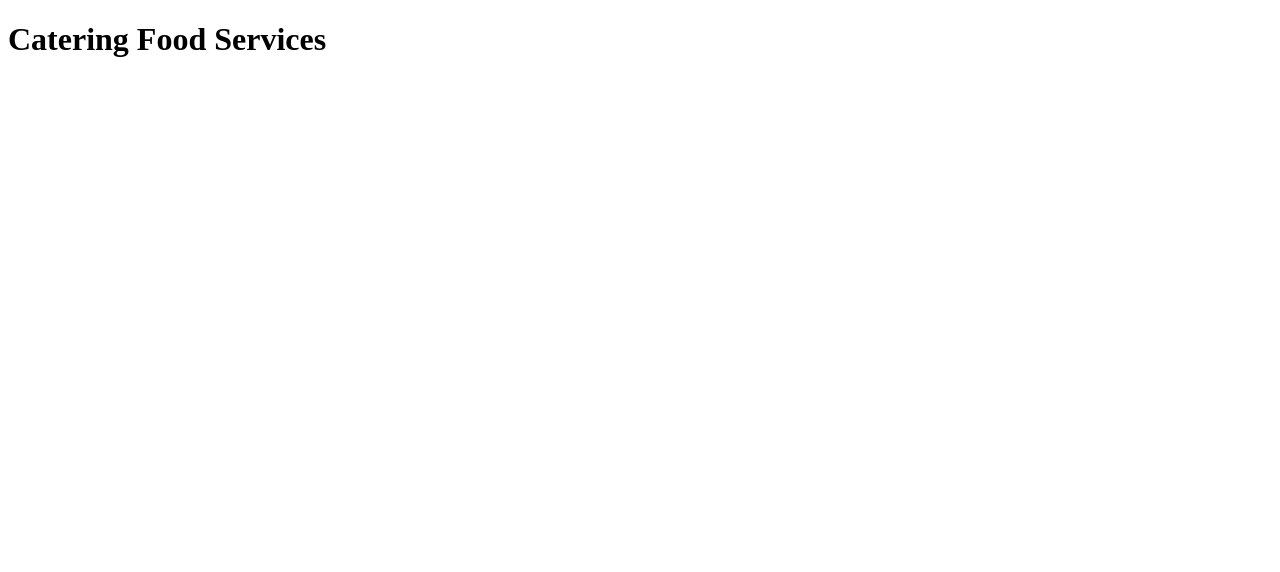
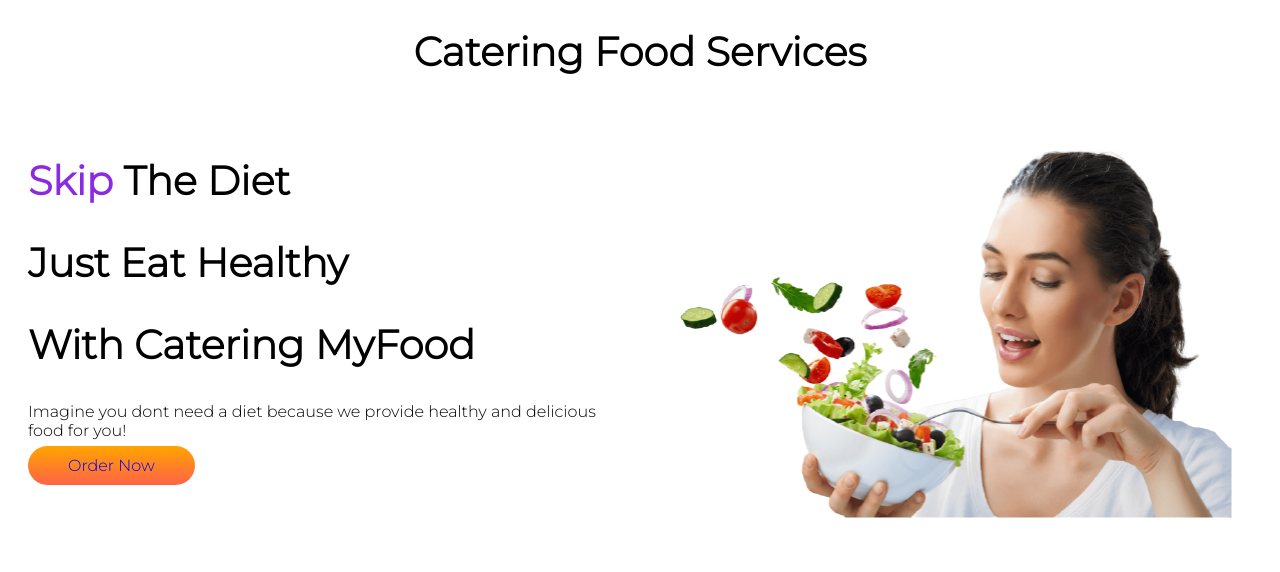
Before and after one commit to binarychild/catering-myfood, a plain HTML site: page index.html in a window 1280 px wide. Drawn offline with Linux system fonts and the light colour scheme.

Commit message:
first section continue

```diff
--- a/index.html
+++ b/index.html
@@ -4,10 +4,32 @@
     <meta charset="UTF-8">
     <meta http-equiv="X-UA-Compatible" content="IE=edge">
     <meta name="viewport" content="width=device-width, initial-scale=1.0">
+
     <title>Catering Food</title>
+
     <link rel="stylesheet" href="style.css">
+    <link rel="preconnect" href="https://fonts.googleapis.com">
+    <link rel="preconnect" href="https://fonts.gstatic.com" crossorigin>
+    <link href="https://fonts.googleapis.com/css2?family=Montserrat:wght@300&display=swap" rel="stylesheet">
 </head>
 <body>
-    <h1>Catering Food Services</h1>
+    <h1 class="maintitle">Catering Food Services</h1>
+    <section>
+        <div class="share-width">
+            <h1><span class="blue-color">Skip</span> The Diet</h1>
+            <h1>Just Eat Healthy</h1>
+            <h1>With Catering MyFood</h1>
+
+            <p>Imagine you dont need a diet because we provide healthy and delicious food for you!</p>
+            <a class="link-button" target="_blank"   href="https://www.w3schools.com/html/default.asp">Order Now</a>
+        </div>
+        <div class="share-width">
+            <img src="images/female/38-387173_supplement-nutrient-dietary-eating-food-free-download-nutrition-removebg-preview.png" alt="">
+        </div>
+    </section>
+
+
+
+
 </body>
 </html>
--- a/style.css
+++ b/style.css
@@ -0,0 +1,37 @@
+body{
+
+    font-family: 'Montserrat', sans-serif;
+
+}
+
+h1{
+    font-size: 40px;
+}
+
+.blue-color{
+    color:blueviolet;
+}
+
+.maintitle{
+    text-align: center;
+}
+
+section{
+    display:flex;
+}
+
+.share-width{
+    width: 50%;
+    padding: 20px;
+}
+
+.share-width img{
+    width:100%;
+}
+
+.link-button{
+    text-decoration: none;
+    background-image: linear-gradient(orange, tomato);
+    padding:10px 40px;
+    border-radius: 10em;
+}
```
